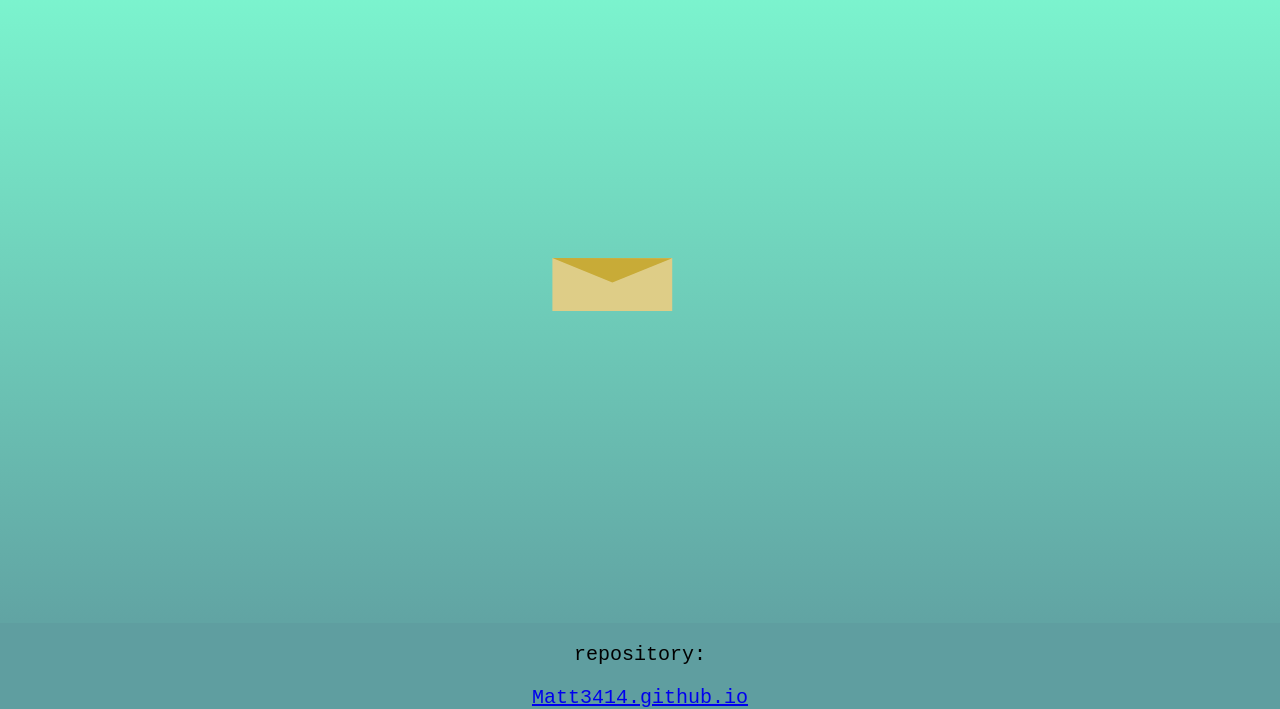
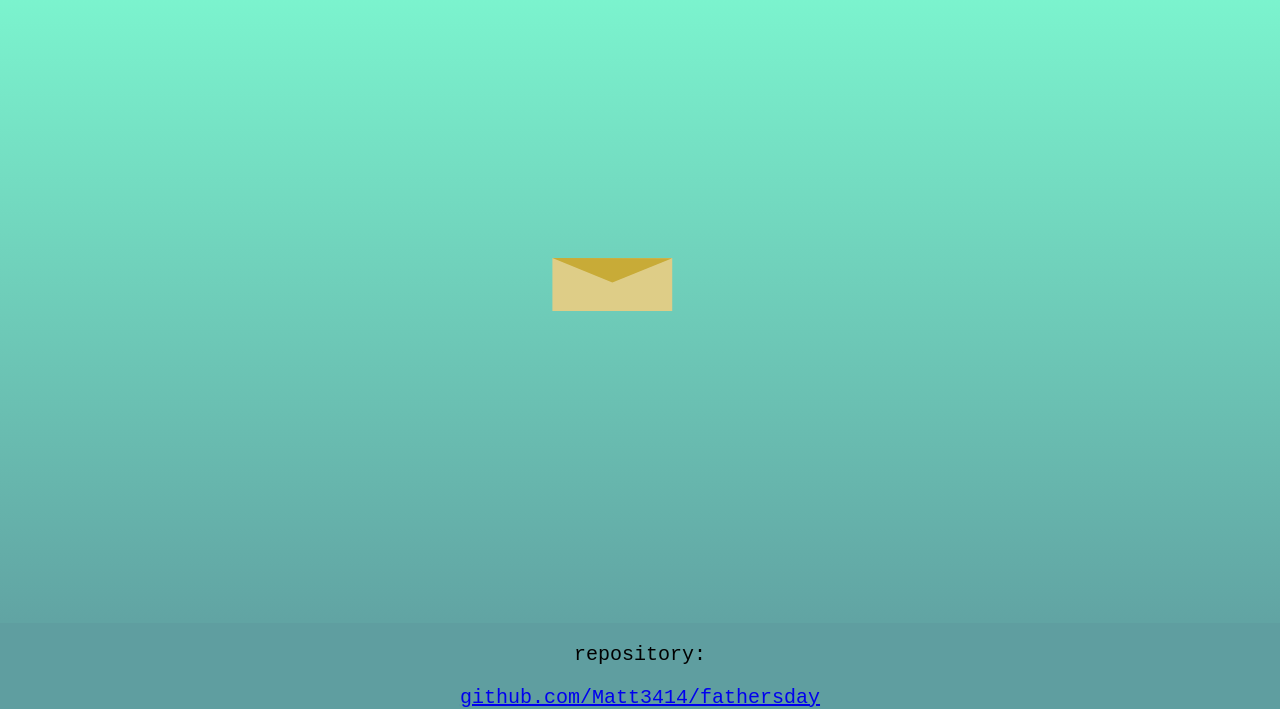
Before and after one commit to Matt3414/fathersday, a plain HTML site: page index.html in a window 1280 px wide. Shown: the part 91-800 px from the top of the page. Drawn offline with Linux system fonts and the light colour scheme.

Commit message:
Update index.html

```diff
--- a/index.html
+++ b/index.html
@@ -18,7 +18,7 @@
 <footer>
 
     <p>repository:</p>
-    <a href="https://github.com/Matt3414/Matt3414.github.io">Matt3414.github.io</a>
+    <a href="https://github.com/Matt3414/fathersday">github.com/Matt3414/fathersday</a>
 </footer>
 </div>
 
```
